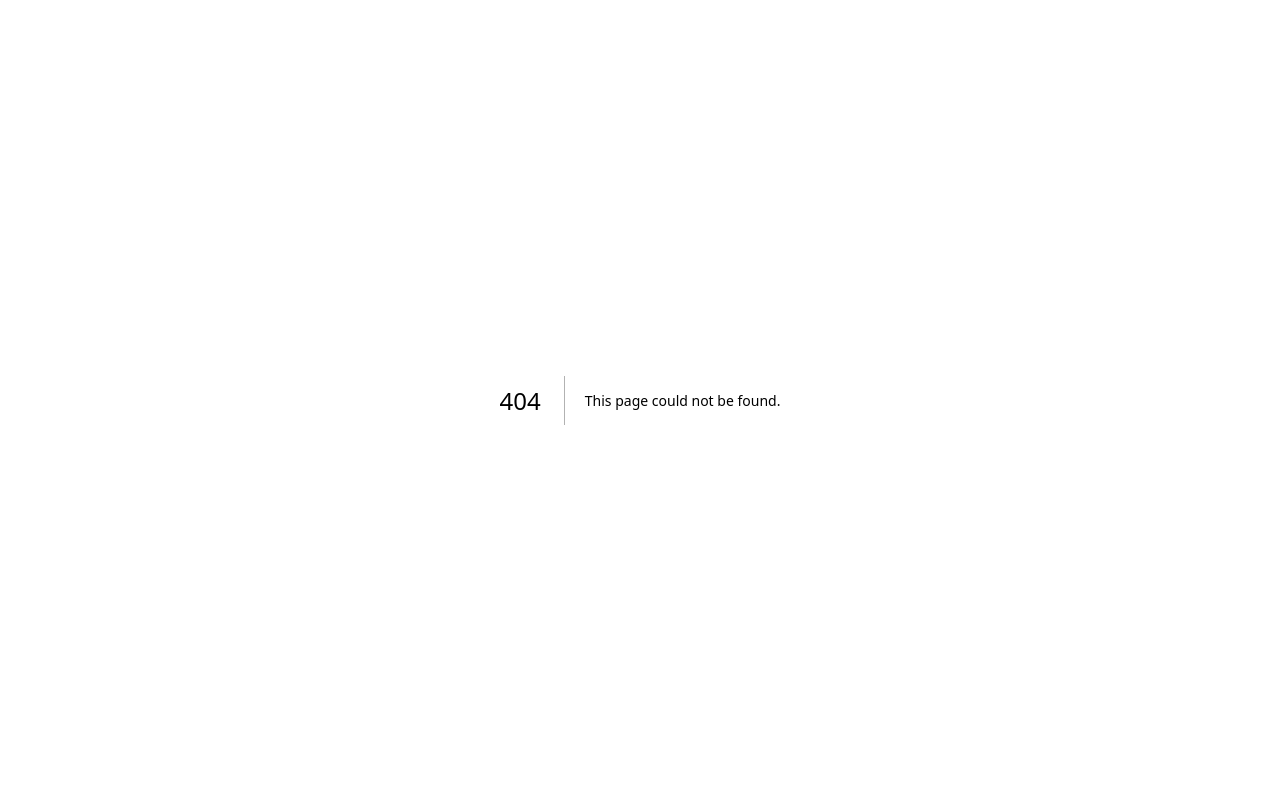
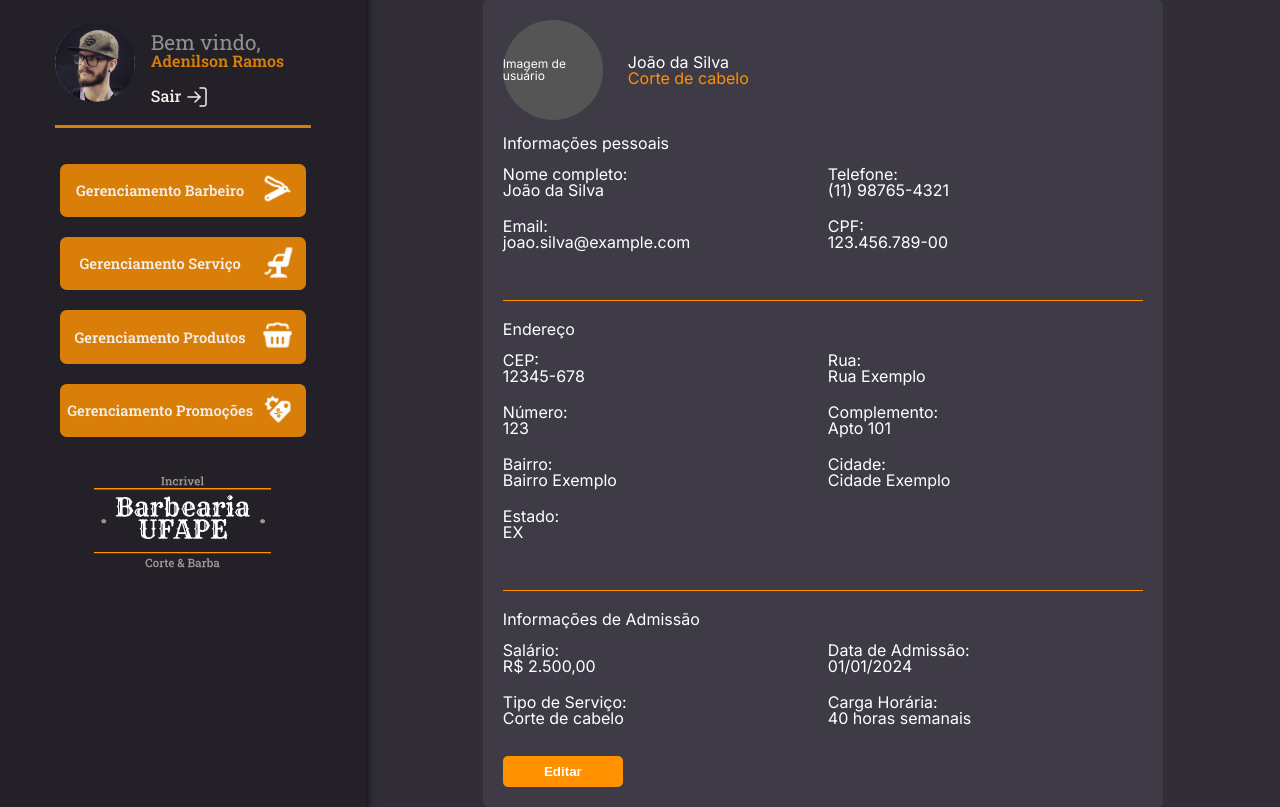
Before and after one commit to Go-BarberShop/Go-Barber-Frontend, a Next.js app: page /barbeiros/id in a window 1280 px wide. Before the commit this address had no page. Built offline with nearby package versions, Linux system fonts and the light colour scheme.

Commit message:
fix: fix css flex in barberRegister

```diff
--- /dev/null
+++ b/src/app/barbeiros/cadastrar-barbeiro/barbeiros.module.scss
@@ -0,0 +1,26 @@
+.container{
+    width: 100%;
+    height: 100%;
+
+    display: grid;
+    grid-template-columns: 0.8fr 2fr;
+
+
+    background-color: rgba(var(--background));
+
+
+    &__menu{
+        width: 100%;
+        display: flex;
+
+
+
+    }
+    &__main{
+        background-image: url('/assets/logo.svg');
+        background-size: 50% ;
+        background-position: center;
+        background-repeat: no-repeat;
+    }
+
+}
--- /dev/null
+++ b/src/app/barbeiros/id/editar-barbeiro.module.scss
@@ -0,0 +1,30 @@
+.container{
+    width: 100%;
+    height: 100%;
+
+    display: grid;
+    grid-template-columns: 0.8fr 2fr;
+
+
+    background-color: rgba(var(--background));
+
+
+    &__menu{
+        width: 100%;
+        display: flex;
+
+
+
+    }
+    &__main{
+        background-image: url('/assets/logo.svg');
+        background-size: 50% ;
+        background-position: center;
+        background-repeat: no-repeat;
+    }
+
+}
+
+.container_menu{
+    min-height: 100vh;
+}
--- /dev/null
+++ b/src/app/barbeiros/id/page.tsx
@@ -0,0 +1,44 @@
+"use client"
+import React from "react";
+import Menu from "@/components/Menu";
+import BarberInfo from "@/components/Barber/BarberInfo/BarberInfo";
+import styles from "./editar-barbeiro.module.scss"
+
+const page = () => {
+
+    const testValues = {
+        nome: "João da Silva",
+        telefone: "(11) 98765-4321",
+        email: "joao.silva@example.com",
+        cpf: "123.456.789-00",
+        cep: "12345-678",
+        rua: "Rua Exemplo",
+        numero: "123",
+        complemento: "Apto 101",
+        bairro: "Bairro Exemplo",
+        cidade: "Cidade Exemplo",
+        estado: "EX",
+        salario: "R$ 2.500,00",
+        dataAdmissao: "01/01/2024",
+        tipoServico: "Corte de cabelo",
+        cargaHoraria: "40 horas semanais",
+        horarioTrabalho: "08:00 - 17:00"
+      };
+
+  return (
+    <div>
+      <div>
+        <div className={styles.container}>
+          <div className={styles.container__menu}>
+            <Menu />
+          </div>
+          <div className={styles.container__main}>
+            <BarberInfo values={testValues} />
+          </div>
+        </div>
+      </div>
+    </div>
+  );
+};
+
+export default page;
--- a/src/components/Barber/BarberRegister/BarberRegister.module.scss
+++ b/src/components/Barber/BarberRegister/BarberRegister.module.scss
@@ -1,7 +1,7 @@
 .container {
     background-color: #3E3B47;
     border-radius: 5px;
-    min-height: 600px;
+    min-height: 100vh;
     width: 50vw;
     max-width: 1200px;
     padding: 20px;
@@ -15,10 +15,10 @@
     }
   }
 
-  .personalInfo, .address, .admissionInfo {
+  .personalInfo, .address{
     display: grid;
     grid-template-columns: 1fr 1fr;
-    gap: 5px; /* Reduza o gap para 5px */
+    gap: 5px;
     margin-bottom: 15px;
   }
 
@@ -27,6 +27,22 @@
     display: flex;
     justify-content: flex-end;
     gap: 10px;
+  }
+
+  .admissionInfo{
+    display: flex;
+    flex-direction: column;
+  }
+
+  .admissionTop{
+    display: flex;
+    gap: 10px;
+    margin-bottom: 10px;
+  }
+
+  .selectArea{
+    display: flex;
+    gap: 10px ;
   }
 
   @media (max-width: 768px) {
```
Also changed, not shown: src/app/barbeiros/cadastrar-barbeiro/page.tsx (added, +23 -0 lines).
